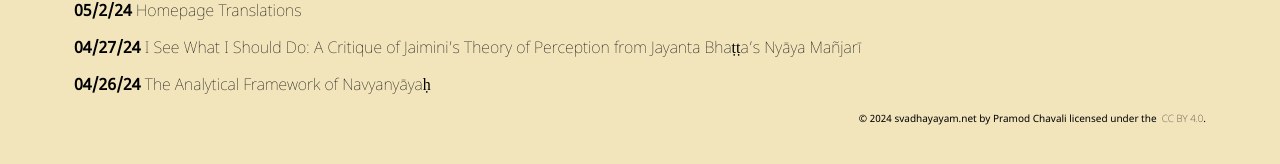
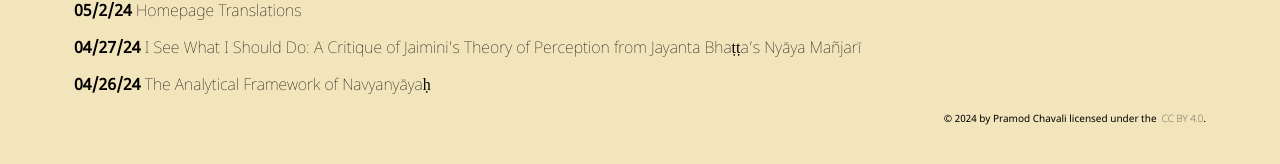
Before and after one commit to vchavali/svadhyayam.github.io, a Jekyll site: the page built from index.md, in a window 1280 px wide. Shown: the part 618-782 px from the top of the page. Built offline with Jekyll 4.4.1, drawn with Linux system fonts in a browser that asks for light colours; some web fonts are replaced.

Commit message:
Update default.html

```diff
--- a/_layouts/default.html
+++ b/_layouts/default.html
@@ -13,7 +13,7 @@
    {{ content }}
 
    <div id="footer">
-     <div class="footerCopyright">© 20{{ site.time | date: '%y' }} svadhayayam.net
+     <div class="footerCopyright">© 20{{ site.time | date: '%y' }}
        by Pramod Chavali licensed under the &nbsp<a href="http://creativecommons.org/licenses/by-nc/4.0/">CC BY 4.0</a>.
      </div>
      <!-- div class="footerAttributions">Made with Jekyll; <br> theme based on <a href="https://github.com/fniessen/emacs-leuven-theme">emacs-leuven theme</a>.
```
